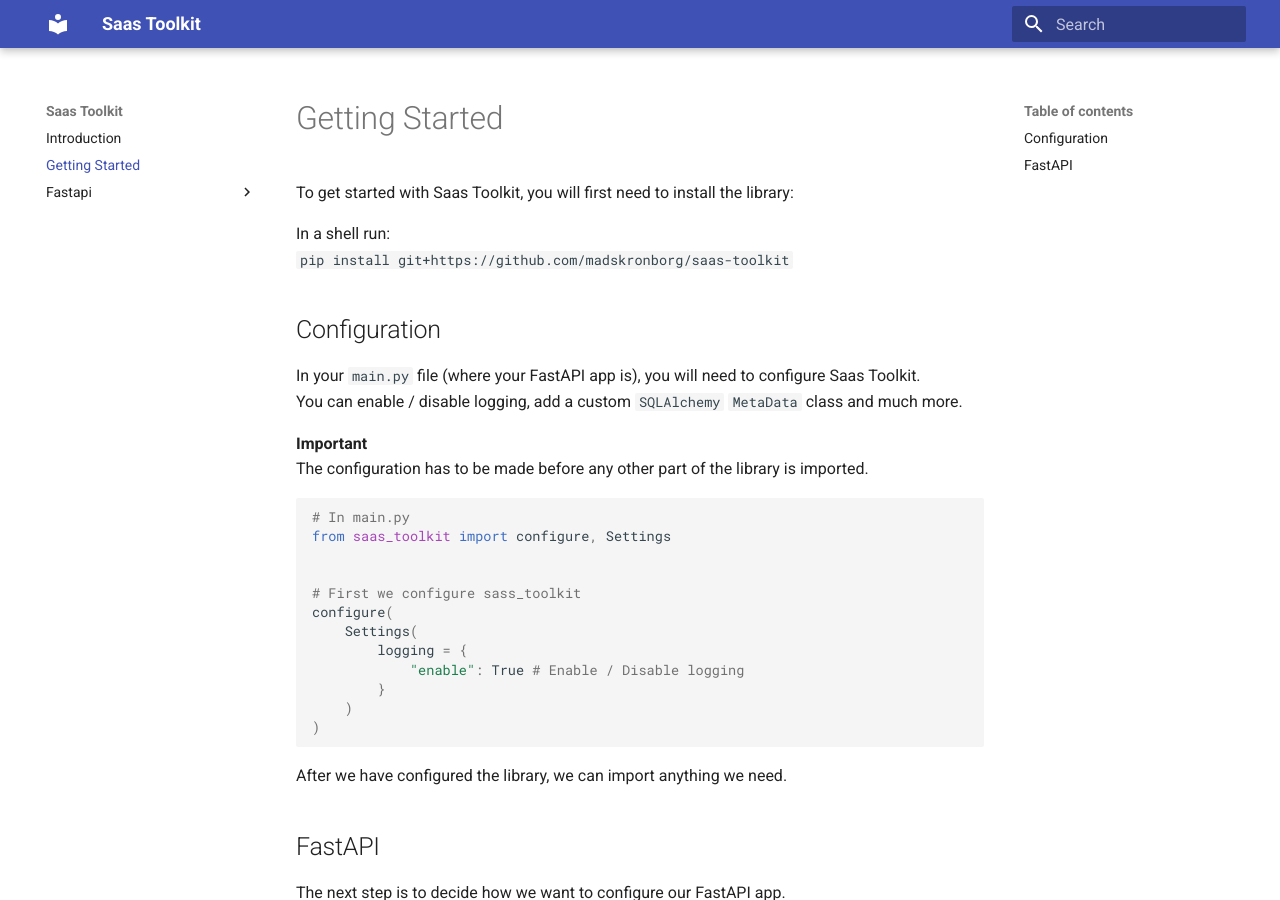
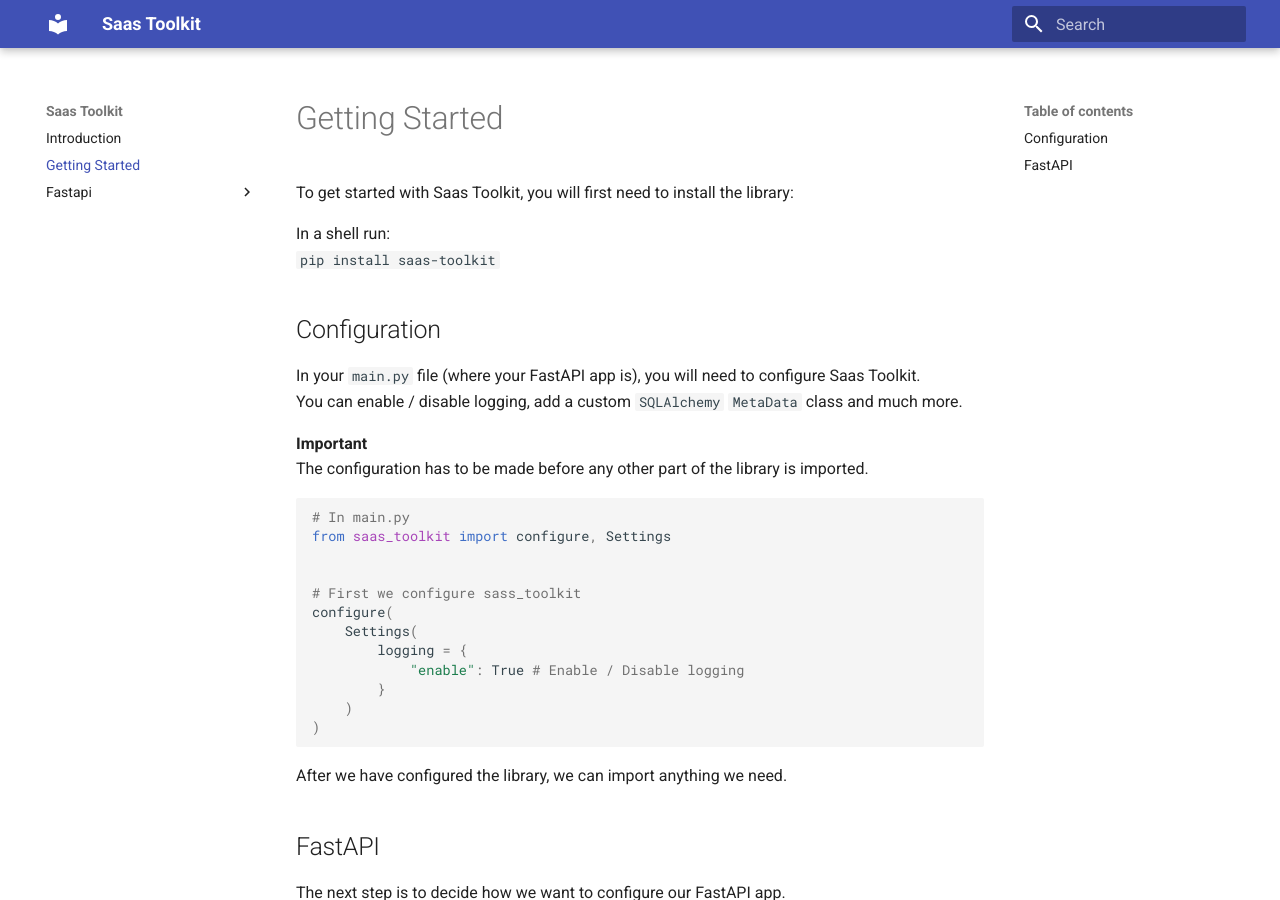
Before and after one commit to madskronborg/saas-toolkit, an MkDocs documentation site: the page built from docs/getting_started.md, in a window 1280 px wide and 900 px high. Built offline with MkDocs 1.6.1 and Material for MkDocs 9.7.7, drawn with Linux system fonts in a browser that asks for light colours.

Commit message:
Update install path

```diff
--- a/docs/getting_started.md
+++ b/docs/getting_started.md
@@ -3,7 +3,7 @@
 To get started with Saas Toolkit, you will first need to install the library:
 
 In a shell run: <br>
-`pip install git+https://github.com/madskronborg/saas-toolkit`
+`pip install saas-toolkit`
 
 ## Configuration
 
```
